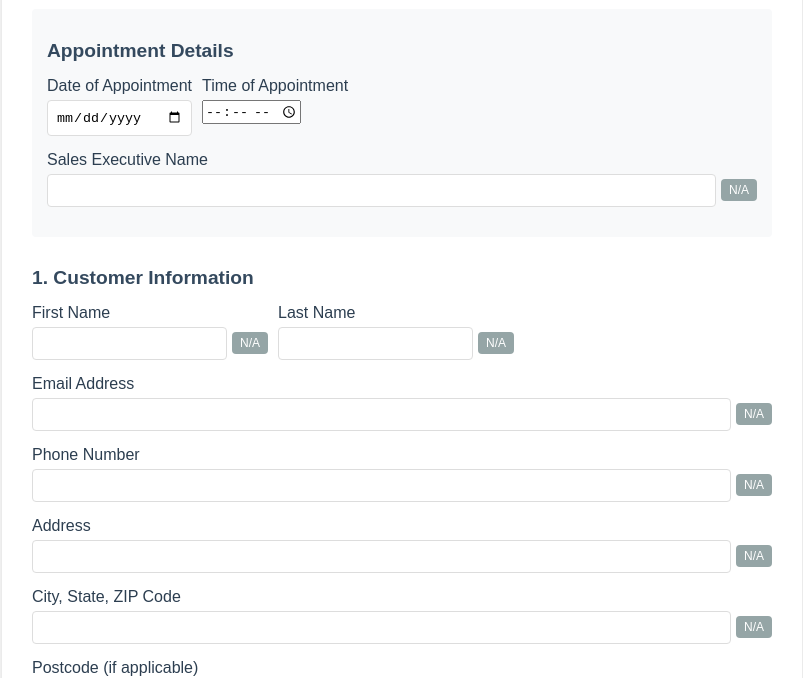
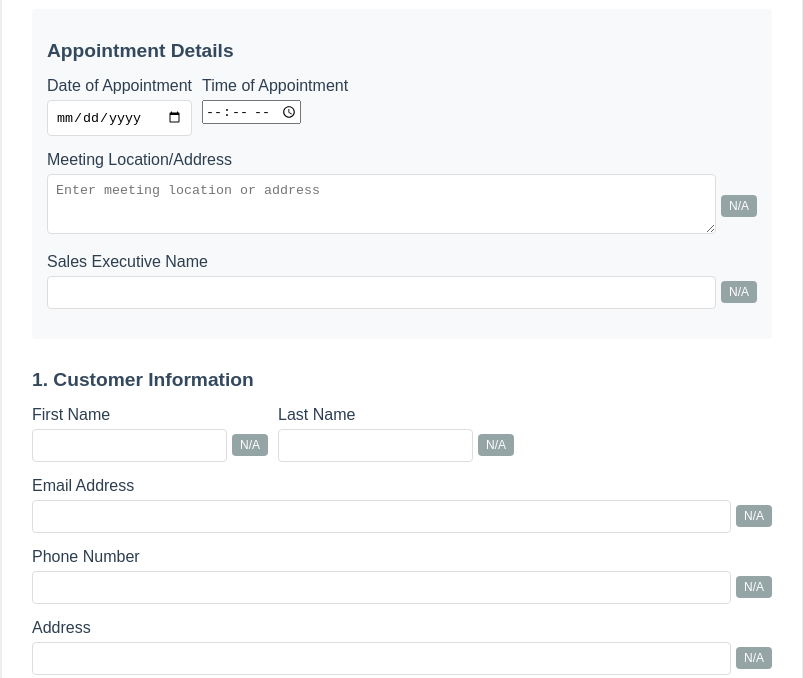
Before and after one commit to xhanafix/customer-appoinment-data, a plain HTML site: page form.html in a window 1280 px wide. Shown: the part 149-827 px from the top of the page, without its empty margins (238-1041 px from the left). Drawn offline with Linux system fonts and the light colour scheme.

Commit message:
Add files via upload

```diff
--- a/form.html
+++ b/form.html
@@ -156,6 +156,10 @@
                         <label for="appointmentTime">Time of Appointment</label>
                         <input type="time" id="appointmentTime" name="appointmentTime" required>
                     </div>
+                </div>
+                <div class="form-group">
+                    <label for="appointmentLocation">Meeting Location/Address</label>
+                    <textarea id="appointmentLocation" name="appointmentLocation" placeholder="Enter meeting location or address" required style="height: 60px;"></textarea>
                 </div>
                 <div class="form-group">
                     <label for="salesExecutive">Sales Executive Name</label>
```
